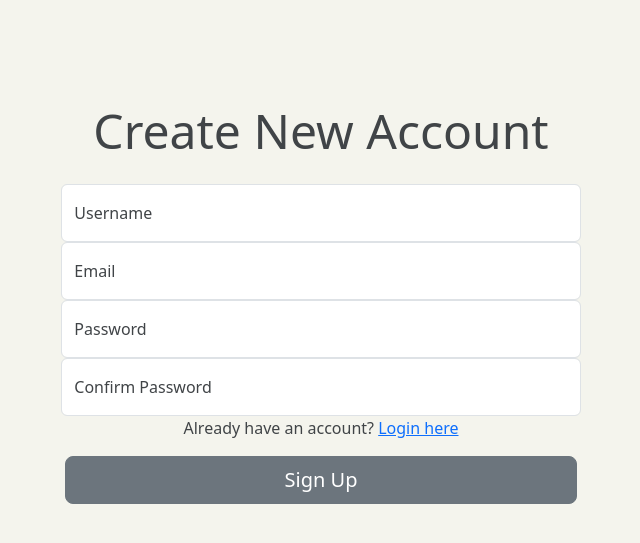
After one commit to stella-hydrangea/3334-Meta, a Flask app: page /register in a window 1280 px wide. The commit adds this page. Shown: the top 543 px of the page, without its empty margins (319-959 px from the left). Run offline with Flask 3, Linux system fonts and the light colour scheme.

Commit message:
login & sign up buttons not working yet

```diff
--- /dev/null
+++ b/app/templates/register.html
@@ -0,0 +1,62 @@
+<!DOCTYPE html>
+<html>
+
+<head>
+    <link href="https://cdn.jsdelivr.net/npm/bootstrap@5.3.0-alpha1/dist/css/bootstrap.min.css" rel="stylesheet"
+          integrity="sha384-GLhlTQ8iRABdZLl6O3oVMWSktQOp6b7In1Zl3/Jr59b6EGGoI1aFkw7cmDA6j6gD" crossorigin="anonymous">
+    <script src="https://cdn.jsdelivr.net/npm/bootstrap@5.3.0-alpha1/dist/js/bootstrap.bundle.min.js"
+            integrity="sha384-w76AqPfDkMBDXo30jS1Sgez6pr3x5MlQ1ZAGC+nuZB+EYdgRZgiwxhTBTkF7CXvN"
+            crossorigin="anonymous"></script>
+    <script src="https://cdn.jsdelivr.net/npm/@popperjs/core@2.11.6/dist/umd/popper.min.js"
+            integrity="sha384-oBqDVmMz9ATKxIep9tiCxS/Z9fNfEXiDAYTujMAeBAsjFuCZSmKbSSUnQlmh/jp3"
+            crossorigin="anonymous"></script>
+    <script src="https://cdn.jsdelivr.net/npm/bootstrap@5.3.0-alpha1/dist/js/bootstrap.min.js"
+            integrity="sha384-mQ93GR66B00ZXjt0YO5KlohRA5SY2XofN4zfuZxLkoj1gXtW8ANNCe9d5Y3eG5eD"
+            crossorigin="anonymous"></script>
+    <style>
+
+    </style>
+</head>
+
+<body style="background-color: #f4f4ed; color: #404447;">
+
+    <h1 class="display-4 mb-4" style="text-align: center; font-size: xxx-large; margin-top: 8%;">Create New Account</h1>
+    <form class="needs-validation" novalidate="">
+        <div class="row justify-content-center">
+            <div class="col-lg-5">
+                <div class="form-floating has-validation">
+                    <input type="username" class="form-control" id="username" placeholder="Username">
+                    <label for="floatingInput">Username</label>
+                    <div class="invalid-feedback">Your username is required.</div>
+                </div>
+
+                <div class="form-floating has-validation">
+                    <input type="email" class="form-control" id="email" placeholder="you@example.com">
+                    <label for="floatingInput">Email</label>
+                    <div class="invalid-feedback">Email invalid.</div>
+                </div>
+
+                <div class="form-floating has-validation">
+                    <input type="password" class="form-control" id="password" placeholder="Password">
+                    <label for="floatingInput">Password</label>
+                    <div class="invalid-feedback">Your password is required.</div>
+                </div>
+
+                <div class="form-floating has-validation">
+                    <input type="password" class="form-control" id="password2" placeholder="Confirm Password">
+                    <label for="floatingInput">Confirm Password</label>
+                    <div class="invalid-feedback">Password not matching.</div>
+                </div>
+            </div>
+
+            <div class="row justify-content-center">
+                <div class="mb-3" style="text-align: center;">
+                        Already have an account? <a href="login.html ">Login here</a>
+                </div>
+                <button class="btn btn-lg btn-secondary" type="submit" style="width: 40%;">Sign Up</button>
+            </div>
+        </div>
+    </form>
+</body>
+
+</html>
```
Also changed, not shown: app/templates/login.html (+22 -1 lines).
